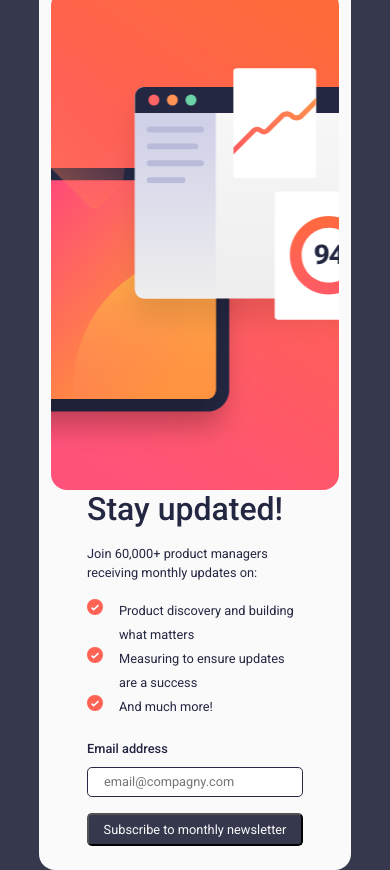
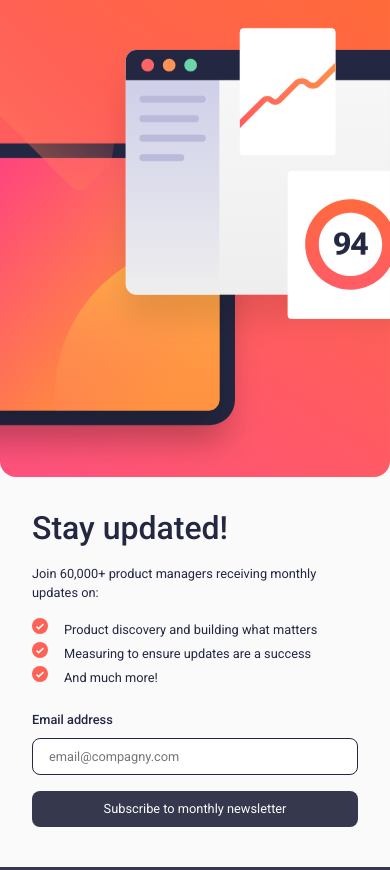
Before and after one commit to PhilippeItsMe/fe-form-challenge, a plain HTML site: page index.html in a window 390 px wide. Drawn offline with nearby package versions, Linux system fonts and the light colour scheme.

Commit message:
Styling button

```diff
--- a/assets/css/style.css
+++ b/assets/css/style.css
@@ -7,7 +7,7 @@
     --purplegrey: #36384D;
     --offwhite: #fafafa;
     --darkgrey: #242742;
-    --red: red;
+    --orange: #FF6549;
 }
 
 /*--------------------------------------------Margin, padding & box-sizing reseting*/
@@ -44,19 +44,24 @@ label {
 
 input {
     margin: 0.5rem 0;
-    padding: 0.3rem 0 0.3rem 1rem;
+    padding: 0.5rem 0 0.5rem 1rem;
     width: 100%;
     border: var(--darkgrey) 1px solid;
-    border-radius: 0.3rem;
+    border-radius: 0.5rem;
 }
 
 button {
     color: var(--offwhite);
     background-color: var(--purplegrey);
     margin: 0.5rem 0;
-    padding: 0.3rem;
+    padding: 0.5rem;
     width: 100%;
-    border-radius: 0.3rem;
+    border: none;
+    border-radius: 0.5rem;
+}
+
+button:hover {
+    background-color: var(--orange);
 }
 
 /*--------------------------------------------Main container*/
@@ -89,7 +94,7 @@ main {
     padding-right: 3rem;
 }
 
-/*--------------------------------------------Stay updated ! section*/
+/*--------------------------------------------"Stay updated !" section*/
 
 li {
     list-style: none;
@@ -105,7 +110,7 @@ li {
     left: -2rem;
 }
 
-/*--------------------------------------------Hero section*/
+/*--------------------------------------------"Hero" section*/
 
 .hero-image {
     background-image: url(../images/illustration-sign-up-desktop.svg);
@@ -118,3 +123,31 @@ li {
     min-height: 500px;
     border-radius: 1rem;
 }
+
+/*--------------------------------------------Responsivness*/
+
+@media screen and (max-width:575px) {
+
+    main {
+        max-width: 800px !important;
+        width: 100% !important;
+        margin: 0;
+        padding: 0;
+        padding-bottom: 2rem;
+        border-radius: 0rem;
+    }
+
+    .bloc-text {
+        padding: 0 2rem;
+        padding-top: 2rem;
+    }
+
+    .zero-padding {
+        padding: 0 !important;
+    }
+
+    .hero-image {
+        border-top-right-radius: 0rem;
+        border-top-left-radius: 0rem;
+    }
+}
--- a/index.html
+++ b/index.html
@@ -16,7 +16,7 @@
 <body>
     <main class="container">
         <div class="row">
-            <div class="col-12 col-sm-6 order-sm-2">
+            <div class="col-12 col-sm-6 order-sm-2 zero-padding">
                 <section class="hero-image"> </section>
             </div>
             <div class="col-12 col-sm-6 bloc-text">
```
